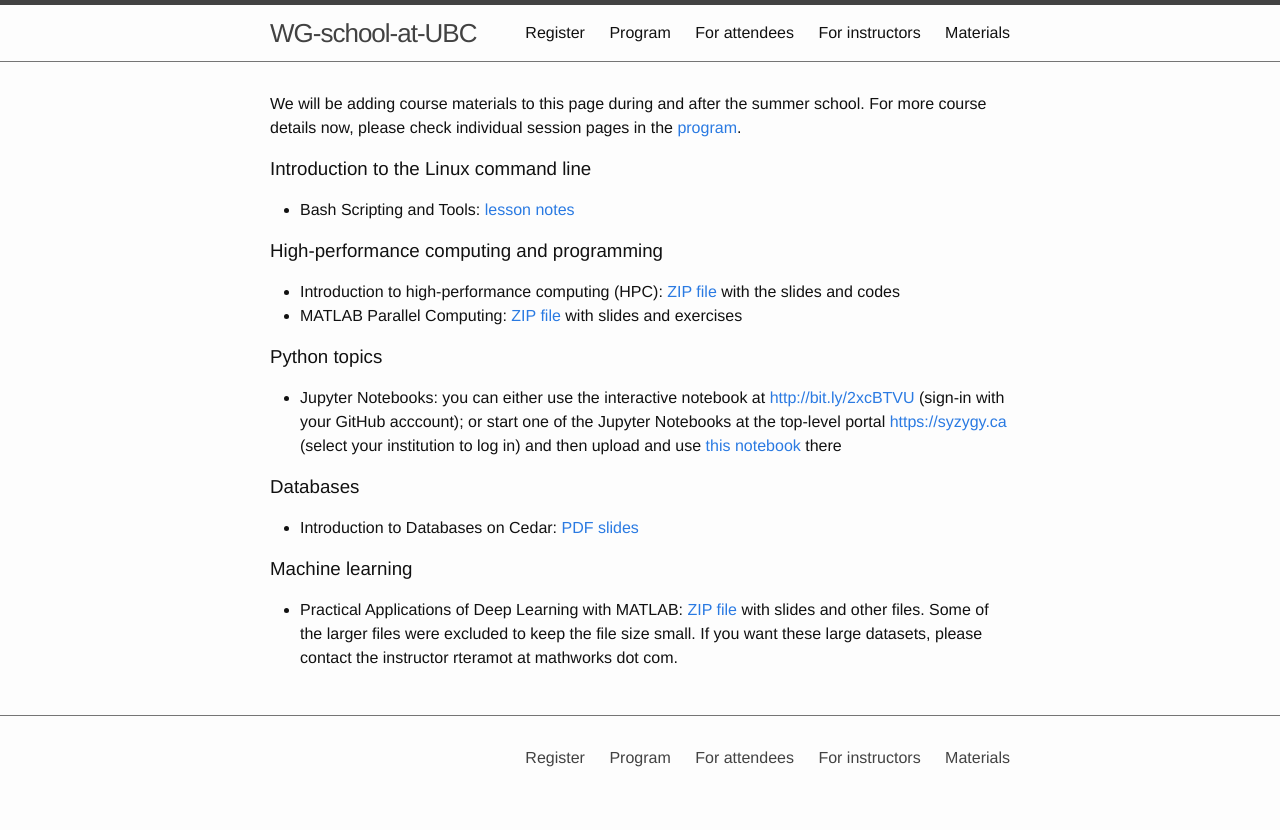
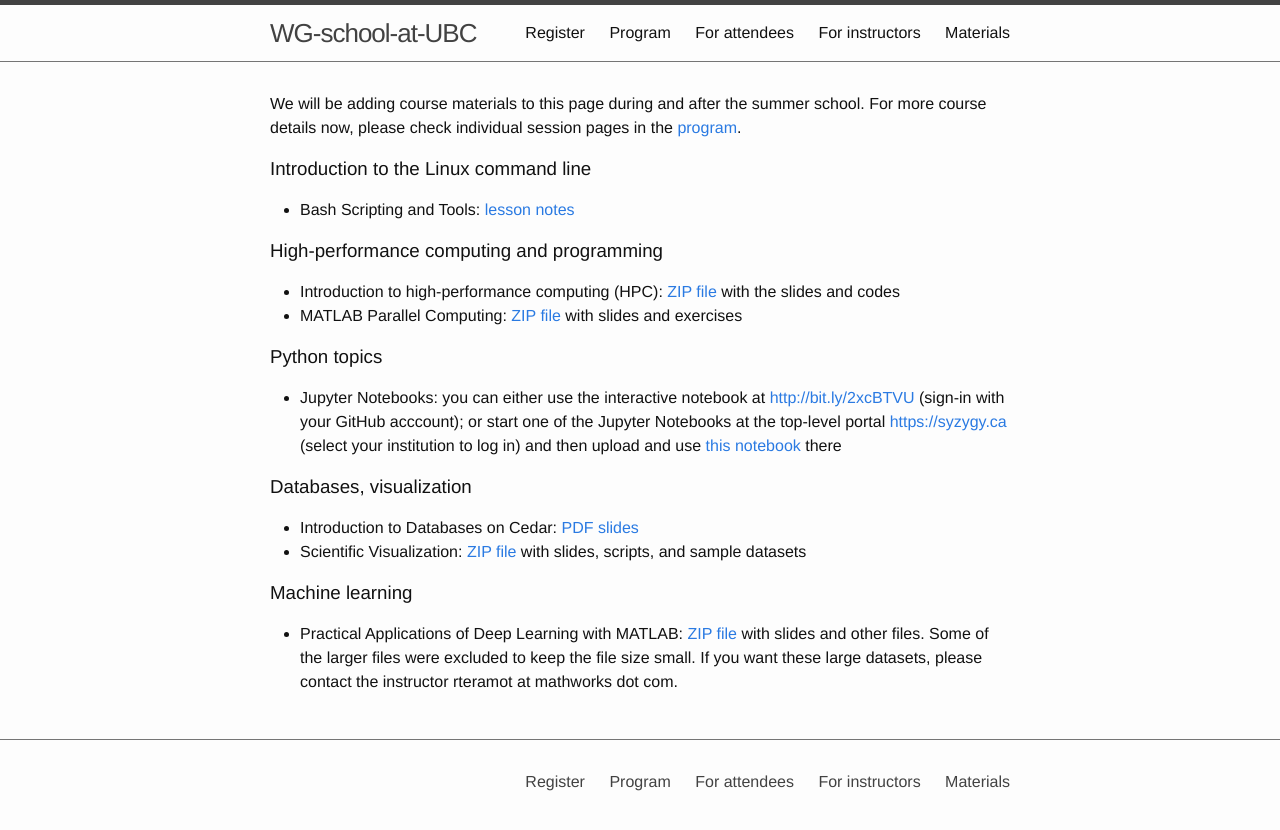
Before and after one commit to WestGrid/ubcSummerSchool2019, a Jekyll site: the page built from 4-materials.md, in a window 1280 px wide. Shown: the top 830 px of the page. Built offline with Jekyll 4.4.1, drawn with Linux system fonts in a browser that asks for light colours.

Commit message:
2019-Jun-25 16:34

```diff
--- a/4-materials.md
+++ b/4-materials.md
@@ -24,9 +24,11 @@ details now, please check individual session pages in the [program]({{ site.base
   target="_blank">https://syzygy.ca</a> (select your institution to log in) and then upload and use
   [this notebook]({{ site.baseurl }}/materials/WestGridRSSNotes-master.zip) there
 
-### Databases
+### Databases, visualization
 
 - Introduction to Databases on Cedar: [PDF slides]({{ site.baseurl }}/materials/databases20190625.pdf)
+- Scientific Visualization: [ZIP file](https://owncloud.westgrid.ca/index.php/s/yG9xbsYLbLymvdZ/download)
+  with slides, scripts, and sample datasets
 
 ### Machine learning
 
```
